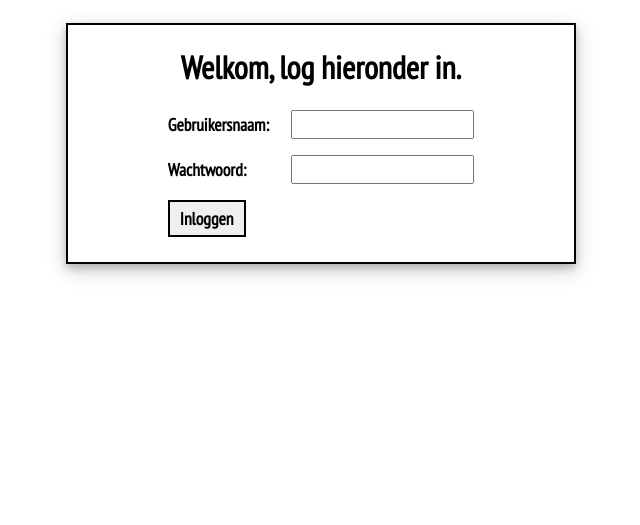
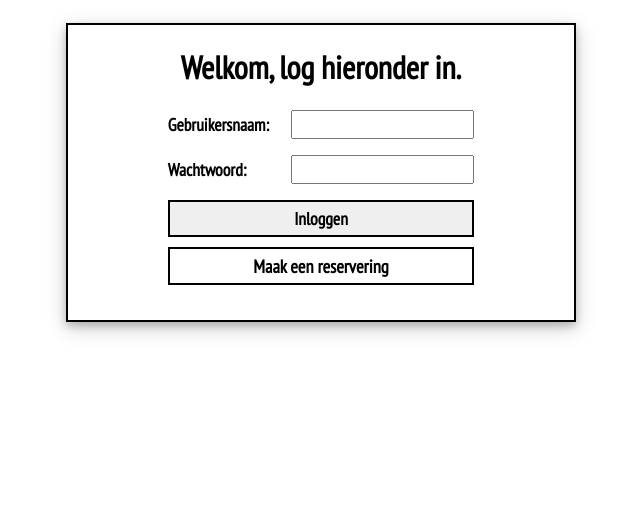
Before and after one commit to TzunderWulf/reservationWebsite, a PHP site: page /admin/login.php in a window 1280 px wide. Shown: the part 158-683 px from the top of the page, without its empty margins (319-959 px from the left). Run offline with PHP 8.4, Linux system fonts and the light colour scheme.

Commit message:
added button to go to reservationpage from login screen (admin)

```diff
--- a/admin/login.php
+++ b/admin/login.php
@@ -37,6 +37,8 @@ require_once("../includes/validation-login.php")
                 <div>
                     <input class="login-input" type="submit" name="submit" value="Inloggen">
                 </div>
+
+                <a class="link-button button" href="../index.php">Maak een reservering</a>
             </form>
         </main>
 
--- a/styles/stylesheet-forms.css
+++ b/styles/stylesheet-forms.css
@@ -78,8 +78,10 @@ h1 {
 }
 
 .login-input[type=submit] {
+    width: 100%;
     border: 2px solid #000000;
     padding: 5px 10px;
+    cursor: pointer;
     transition: all 0.4s ease-in-out 0.2ms;
 }
 
```
